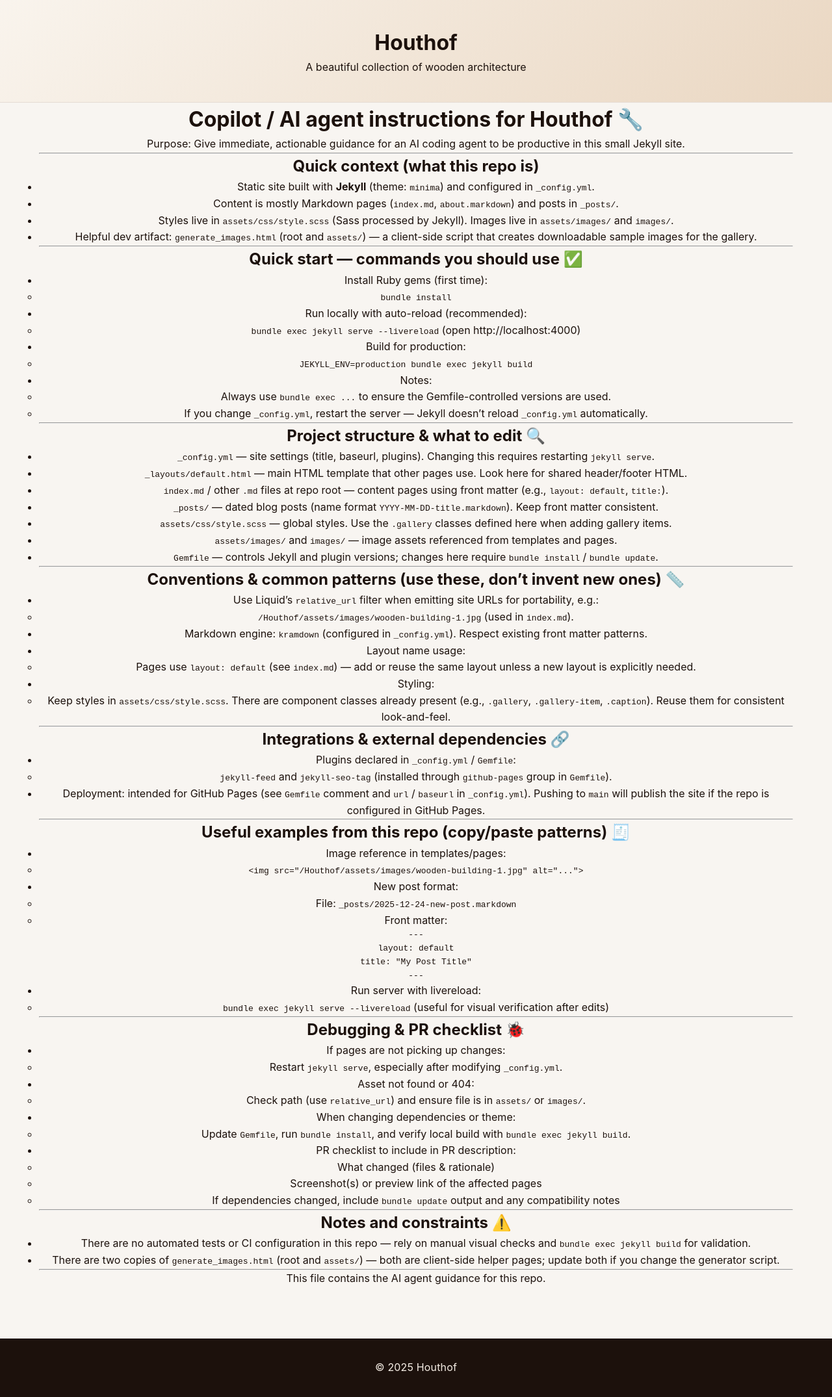
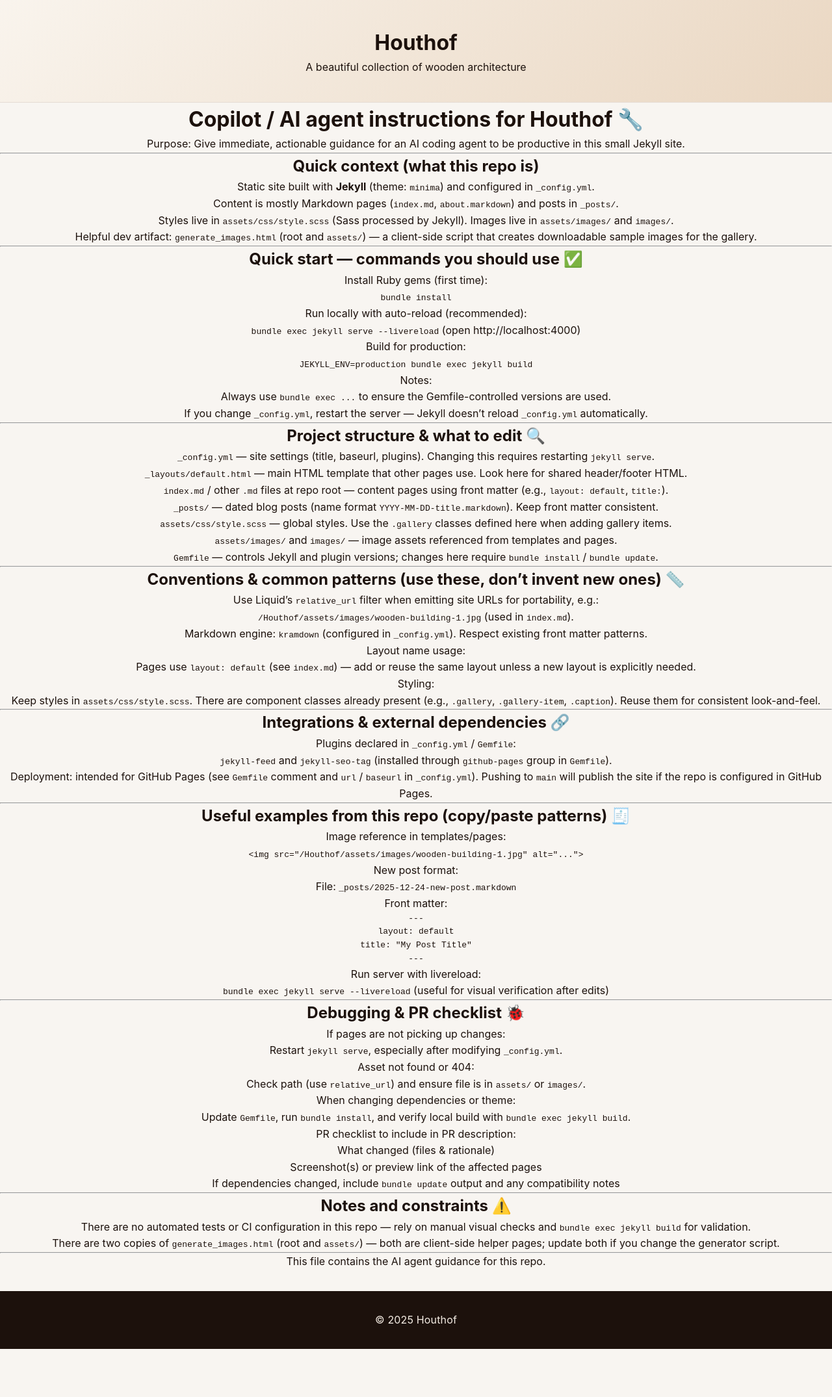
Before and after one commit to SgtDinosaur/Houthof, a Jekyll site: the page built from AGENTS.md, in a window 1280 px wide. Shown: the whole page at 65% size. Built offline with Jekyll 4.4.1, drawn with Linux system fonts in a browser that asks for light colours; our own code applies the rules of GitHub Pages for plain Markdown files; after the commit the page ends 2076 px from its top, so only the background shows below that.

Commit message:
Refine hero framing for centered image

```diff
--- a/assets/css/style.scss
+++ b/assets/css/style.scss
@@ -32,9 +32,9 @@
 }
 
 main {
-  max-width: 1200px;
+  max-width: none;
   margin: 0 auto;
-  padding: 0 1.25rem 3rem;
+  padding: 0;
   text-align: center;
 }
 
@@ -330,16 +330,16 @@
   width: 100%;
   min-height: 100vh;
   margin: 0;
-  padding: clamp(1rem, 4vw, 2rem) 1rem;
+  padding: clamp(1rem, 4vw, 1.75rem) 1rem;
   display: grid;
   place-items: center;
 }
 
 .coming-frame {
   position: relative;
-  width: min(1400px, 95vw);
-  height: clamp(70vh, 80vw, 90vh);
-  border-radius: 22px;
+  width: min(1200px, 90vw);
+  height: clamp(65vh, 75vw, 85vh);
+  border-radius: 20px;
   overflow: hidden;
   background: #101010;
   border: 1px solid rgba(255, 255, 255, 0.08);
```
